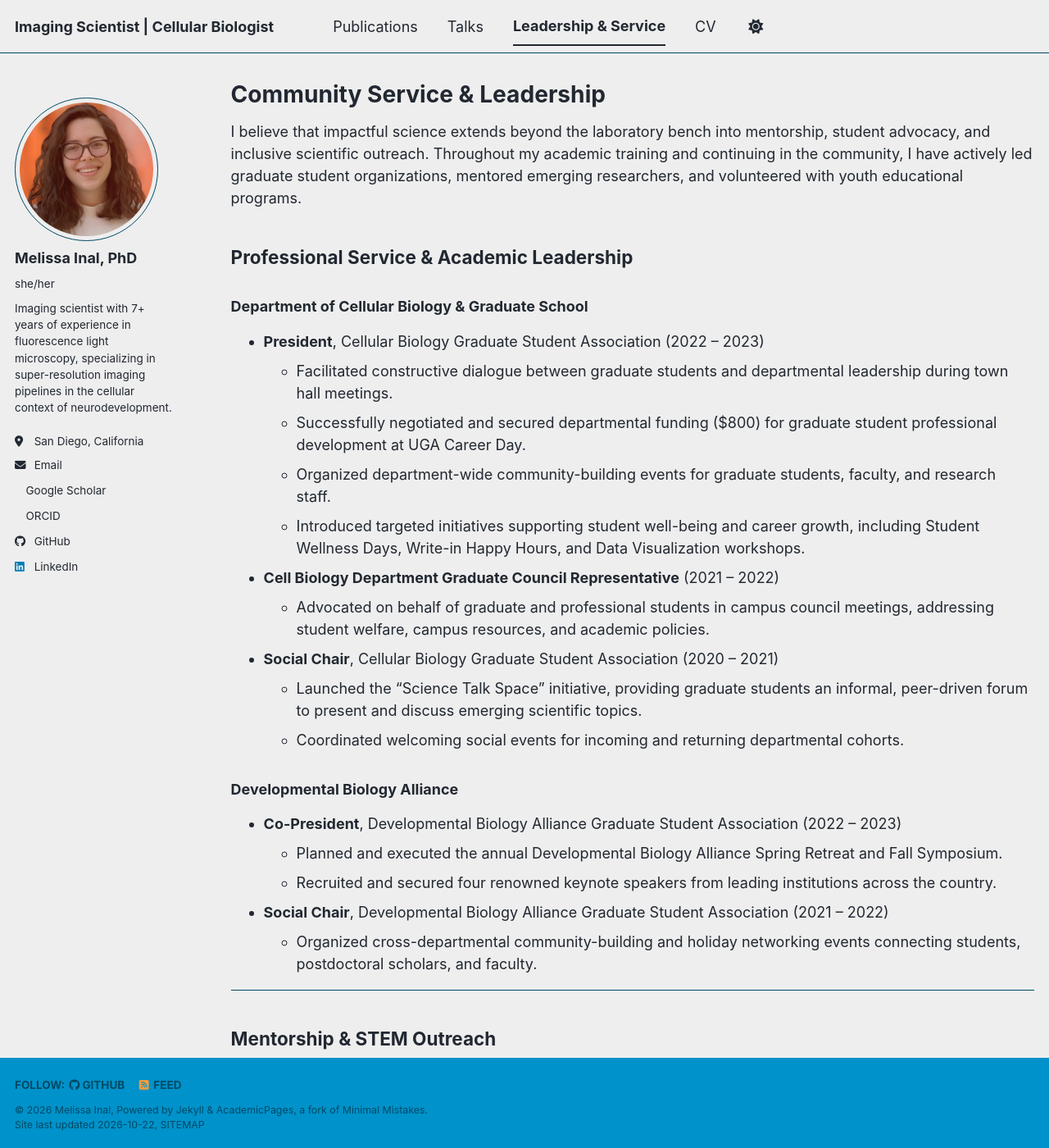
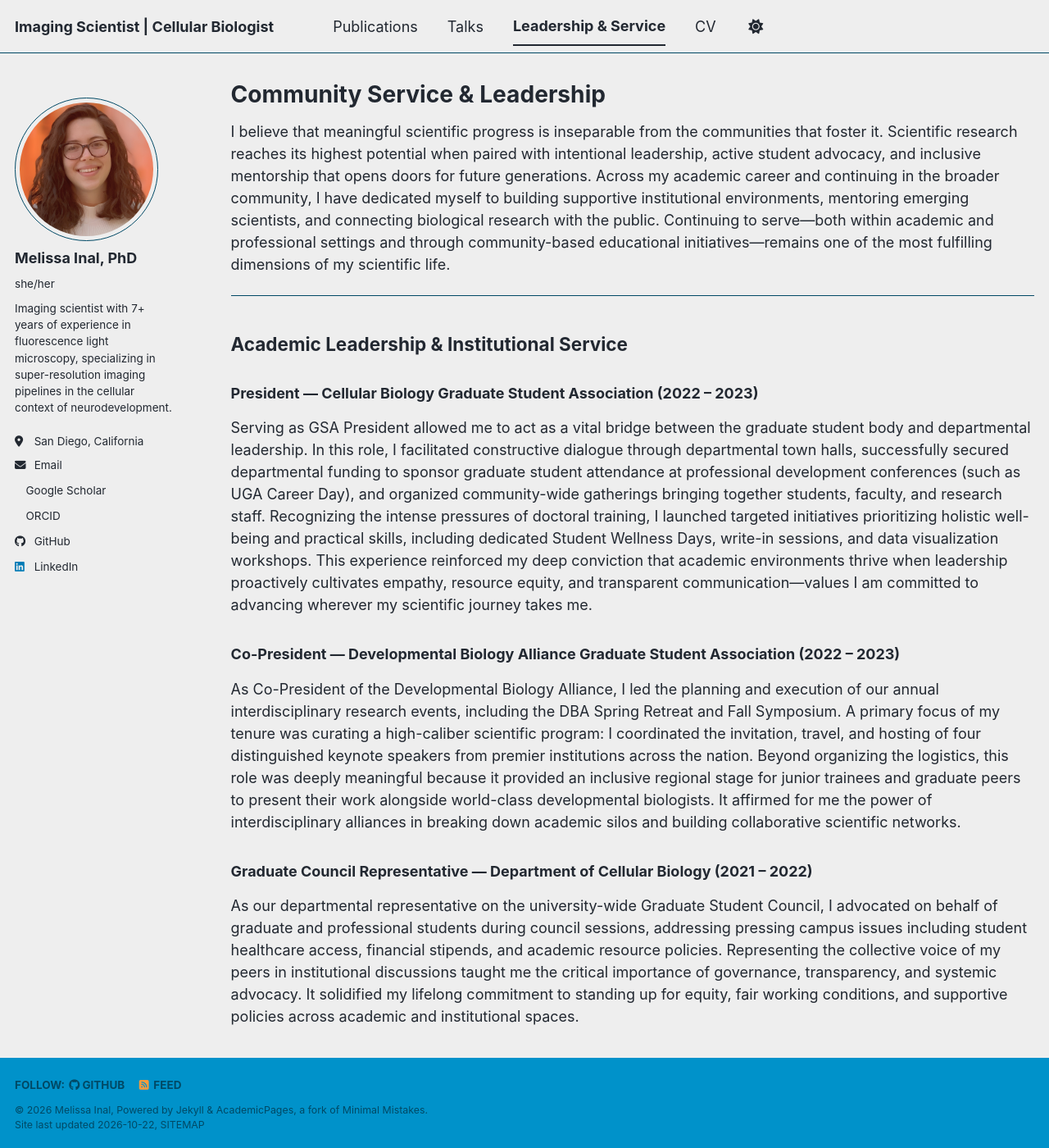
Before and after one commit to melissainal/melissainal.github.io, a Jekyll site: the page built from _pages/leadership.md, in a window 1280 px wide and 1400 px high. Shown: the whole window at 82% size. Built offline with Jekyll 4.4.1, drawn with Linux system fonts in a browser that asks for light colours; a style sheet for code colours, icons or effects is not loaded; some of the changed text lies outside the part shown.

Commit message:
Update Leadership & Service page with narrative paragraphs for each service role

```diff
--- a/_pages/leadership.md
+++ b/_pages/leadership.md
@@ -10,54 +10,42 @@ redirect_from:
 
 {% include base_path %}
 
-I believe that impactful science extends beyond the laboratory bench into mentorship, student advocacy, and inclusive scientific outreach. Throughout my academic training and continuing in the community, I have actively led graduate student organizations, mentored emerging researchers, and volunteered with youth educational programs.
-
-## Professional Service & Academic Leadership
-
-### Department of Cellular Biology & Graduate School
-* **President**, Cellular Biology Graduate Student Association (2022 – 2023)
-  * Facilitated constructive dialogue between graduate students and departmental leadership during town hall meetings.
-  * Successfully negotiated and secured departmental funding ($800) for graduate student professional development at UGA Career Day.
-  * Organized department-wide community-building events for graduate students, faculty, and research staff.
-  * Introduced targeted initiatives supporting student well-being and career growth, including Student Wellness Days, Write-in Happy Hours, and Data Visualization workshops.
-* **Cell Biology Department Graduate Council Representative** (2021 – 2022)
-  * Advocated on behalf of graduate and professional students in campus council meetings, addressing student welfare, campus resources, and academic policies.
-* **Social Chair**, Cellular Biology Graduate Student Association (2020 – 2021)
-  * Launched the "Science Talk Space" initiative, providing graduate students an informal, peer-driven forum to present and discuss emerging scientific topics.
-  * Coordinated welcoming social events for incoming and returning departmental cohorts.
-
-### Developmental Biology Alliance
-* **Co-President**, Developmental Biology Alliance Graduate Student Association (2022 – 2023)
-  * Planned and executed the annual Developmental Biology Alliance Spring Retreat and Fall Symposium.
-  * Recruited and secured four renowned keynote speakers from leading institutions across the country.
-* **Social Chair**, Developmental Biology Alliance Graduate Student Association (2021 – 2022)
-  * Organized cross-departmental community-building and holiday networking events connecting students, postdoctoral scholars, and faculty.
+I believe that meaningful scientific progress is inseparable from the communities that foster it. Scientific research reaches its highest potential when paired with intentional leadership, active student advocacy, and inclusive mentorship that opens doors for future generations. Across my academic career and continuing in the broader community, I have dedicated myself to building supportive institutional environments, mentoring emerging scientists, and connecting biological research with the public. Continuing to serve—both within academic and professional settings and through community-based educational initiatives—remains one of the most fulfilling dimensions of my scientific life.
 
 ---
 
-## Mentorship & STEM Outreach
+## Academic Leadership & Institutional Service
 
-* **College Access Program Mentor**, *Ocean Discovery Institute* (San Diego, CA) | Aug 2026 – Present
-  * Mentoring high school students to navigate the college admissions journey through college matchmaking, personal statement support, and educational/career goal planning in STEM.
-* **Science Communication Volunteer**, *Fleet Science Center* (San Diego, CA) | 2026
-  * Engaging the public, students, and families in interactive, hands-on scientific demonstrations and biological education.
-* **Undergraduate & Graduate Research Mentor**, *Kamiyama Laboratory, UGA* | 2021 – 2022
-  * Supervised and mentored two undergraduate research assistants in project design, advanced imaging techniques, and quantitative analysis.
-  * Trained four rotation graduate students and two junior PhD peers in *Drosophila* genetics, super-resolution microscopy sample preparation, and experimental methodology.
-* **Research Mentor**, *Nanotechnology and Biomedicine REU* (NSF Research Experiences for Undergraduates) | 2021
-  * Trained visiting REU scholar in biological sample preparation and fluorophore optimization for Stochastic Optical Reconstruction Microscopy (STORM).
-  * Guided the student through experimental design, quantitative image processing, and scientific presentation, culminating in their presentation at a regional symposium.
-* **High School Research Mentor**, *UGA Young Dawgs Program* | 2018 – 2019
-  * Mentored high school senior in fine embryonic dissection techniques and confocal microscopy imaging, enabling the student to showcase their findings to an interdisciplinary cohort.
-* **Volunteer Youth Tutor**, *Mind Blowers / Boys & Girls Club & East Athens WIT* | 2015 – 2018
-  * Provided after-school academic tutoring and mentorship to local youth in Athens, GA.
+### President — Cellular Biology Graduate Student Association (2022 – 2023)
+Serving as GSA President allowed me to act as a vital bridge between the graduate student body and departmental leadership. In this role, I facilitated constructive dialogue through departmental town halls, successfully secured departmental funding to sponsor graduate student attendance at professional development conferences (such as UGA Career Day), and organized community-wide gatherings bringing together students, faculty, and research staff. Recognizing the intense pressures of doctoral training, I launched targeted initiatives prioritizing holistic well-being and practical skills, including dedicated Student Wellness Days, write-in sessions, and data visualization workshops. This experience reinforced my deep conviction that academic environments thrive when leadership proactively cultivates empathy, resource equity, and transparent communication—values I am committed to advancing wherever my scientific journey takes me.
+
+### Co-President — Developmental Biology Alliance Graduate Student Association (2022 – 2023)
+As Co-President of the Developmental Biology Alliance, I led the planning and execution of our annual interdisciplinary research events, including the DBA Spring Retreat and Fall Symposium. A primary focus of my tenure was curating a high-caliber scientific program: I coordinated the invitation, travel, and hosting of four distinguished keynote speakers from premier institutions across the nation. Beyond organizing the logistics, this role was deeply meaningful because it provided an inclusive regional stage for junior trainees and graduate peers to present their work alongside world-class developmental biologists. It affirmed for me the power of interdisciplinary alliances in breaking down academic silos and building collaborative scientific networks.
+
+### Graduate Council Representative — Department of Cellular Biology (2021 – 2022)
+As our departmental representative on the university-wide Graduate Student Council, I advocated on behalf of graduate and professional students during council sessions, addressing pressing campus issues including student healthcare access, financial stipends, and academic resource policies. Representing the collective voice of my peers in institutional discussions taught me the critical importance of governance, transparency, and systemic advocacy. It solidified my lifelong commitment to standing up for equity, fair working conditions, and supportive policies across academic and institutional spaces.
+
+### Social Chair — Developmental Biology Alliance & Cellular Biology GSA (2020 – 2022)
+During periods often marked by isolation in graduate school, I served as Social Chair for both the DBA and CB-GSA with the explicit goal of fostering genuine belonging and camaraderie. I initiated the "Science Talk Space"—an informal, low-pressure forum where graduate students could share preliminary data, practice conference talks, and exchange constructive feedback before presenting at formal seminars. I also organized cohort-wide welcome events, holiday gatherings, and cross-lab mixers. Cultivating these casual, trusting spaces showed me that vibrant, collegial social networks directly bolster scientific creativity and resilience, proving that community-building is an essential ingredient of rigorous research.
 
 ---
 
-## Professional Development & Workshops
+## Community Mentorship & Public Outreach
 
-* **Fleet Science Center Volunteer Training in Science Communication**, San Diego, CA (2026)
-* **Software Carpentry Workshop: Programming with Python**, UGA (2023)
-* **Turkish Multilingual Seminar on Science Communication** (2022)
-* **UGA Teaching Symposium and Instructional Workshops** (2020)
-* **GRSC7770: Seminar on College Teaching**, UGA (2019)
+### College Access Program Mentor — Ocean Discovery Institute (San Diego, CA | Aug 2026 – Present)
+Working as a volunteer mentor with the Ocean Discovery Institute's College Access Program has been one of the most rewarding ways to translate my academic experience into direct community impact. I work one-on-one with high school students from historically underrepresented backgrounds in San Diego, guiding them through the complex college admissions landscape. From exploring college match lists and financial aid options to helping students find and articulate their authentic voices in personal statements, this mentorship is dedicated to demystifying higher education. For me, expanding access to STEM is not an abstract concept; it is a personal responsibility to ensure that talented, ambitious young individuals see a clear and achievable path for themselves in college and scientific careers.
+
+### Science Communication Volunteer — Fleet Science Center (San Diego, CA | 2026)
+Volunteering with the Fleet Science Center enables me to share the wonders of biology and microscopy with the broader public. I engage children, families, and visitors through interactive, hands-on scientific demonstrations, translating complex cellular concepts into accessible, curiosity-sparking conversations. This service continually reminds me that science belongs to everyone. Bridging the gap between specialized laboratory research and public curiosity is essential for fostering scientific literacy, combating misinformation, and inspiring the next generation of curious thinkers.
+
+### Research Mentor — Kamiyama Laboratory, University of Georgia (2021 – 2022)
+Within the research laboratory, I directly supervised and mentored two undergraduate researchers, four rotation graduate students, and two junior doctoral peers. I designed tailored training curricula covering *Drosophila* genetics, optical microscopy alignment, and rigorous quantitative data analysis. More importantly, I prioritized helping each mentee develop independent scientific thinking, troubleshooting resilience, and confident presentation skills. Watching trainees transition from nervous novices into researchers who can articulate their own hypotheses and present at research symposia remains one of the proudest highlights of my doctoral journey, driving my dedication to mentoring in all future scientific roles.
+
+### Research Mentor — Nanotechnology and Biomedicine REU (2021)
+Through the NSF-funded Research Experiences for Undergraduates (REU) program, I served as a primary research mentor to a visiting scholar. I provided intensive daily training in sample preparation, fluorophore optimization, and multi-color Stochastic Optical Reconstruction Microscopy (STORM). Over the course of the summer, I guided the scholar through scientific writing, statistical image quantification, and poster creation, culminating in an award-worthy presentation at a regional symposium. Mentoring in an intensive summer fellowship underscored the importance of intentional, structured guidance in accelerating an aspiring scientist's confidence and technical trajectory.
+
+### High School Research Mentor — UGA Young Dawgs Program (2018 – 2019)
+Through the Young Dawgs STEM initiative, I mentored a local high school senior, teaching delicate micro-dissection of *Drosophila* embryos and hands-on confocal microscopy. Despite the technical difficulty of the techniques, I focused on patient, step-by-step instruction that demystified advanced instrumentation for a teenage student. The mentee went on to successfully present their developmental imaging findings to an interdisciplinary cohort of peers and faculty. This early mentoring experience ignited my passion for youth outreach and taught me that high expectations combined with compassionate support can unlock remarkable potential at any educational stage.
+
+### Youth Tutor & Volunteer — Mind Blowers & East Athens WIT (2015 – 2018)
+Throughout my undergraduate years, I volunteered weekly as an after-school tutor with local Athens community organizations, providing academic homework help, literacy support, and mentorship to elementary and middle school students. Working with children in underserved neighborhoods taught me the foundational value of consistent presence, patience, and positive reinforcement. It grounded my scientific aspirations in a broader awareness of educational disparities and instilled a lasting commitment to service that continues to guide my civic life today.
```
